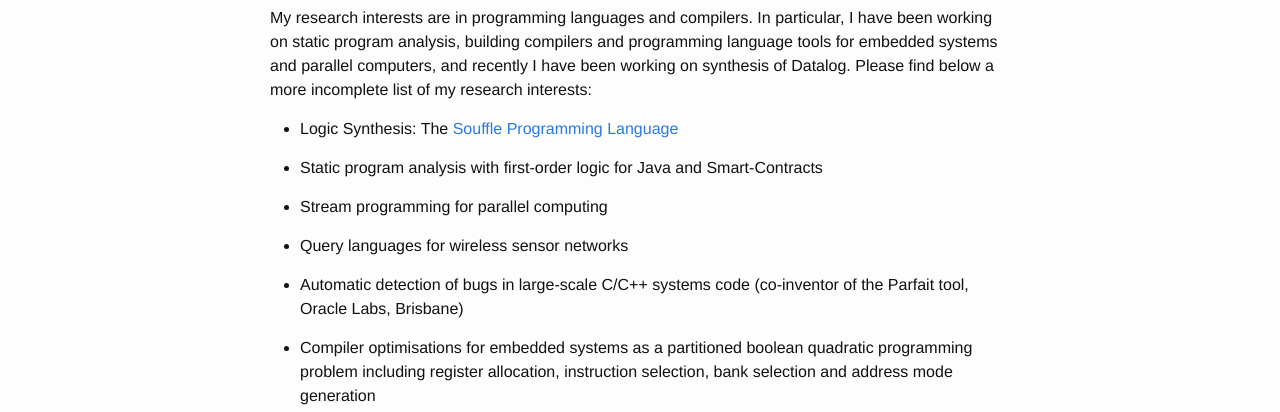
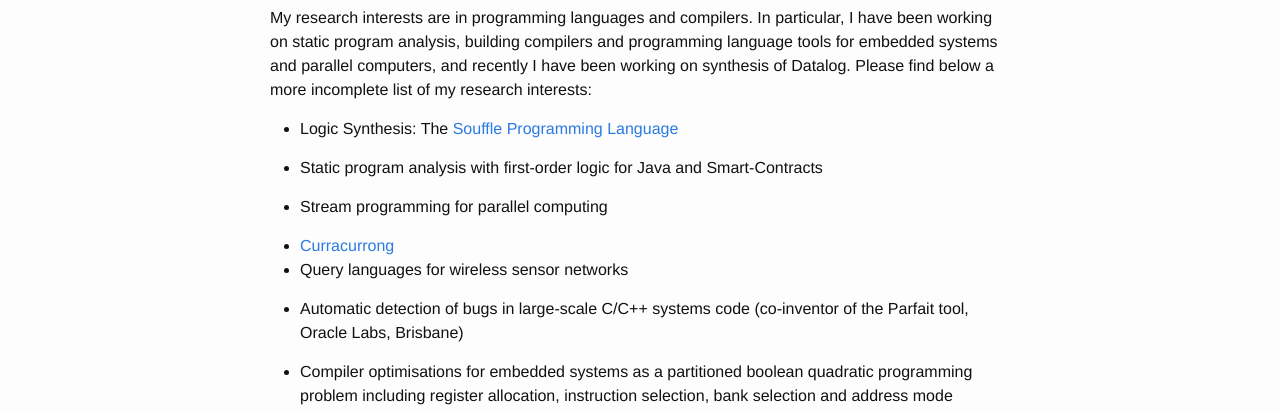
Before and after one commit to b-scholz/b-scholz.github.io, a plain HTML site: page research.html in a window 1280 px wide. Shown: the part 158-570 px from the top of the page. Drawn offline with Linux system fonts and the light colour scheme.

Commit message:
added link for Curracurrong

```diff
--- a/research.html
+++ b/research.html
@@ -88,6 +88,7 @@
 
             <li>
               <p>Stream programming for parallel computing</p>
+              <li> <a href=Curracurrong> Curracurrong </a> </li>
             </li>
 
             <li>
```
